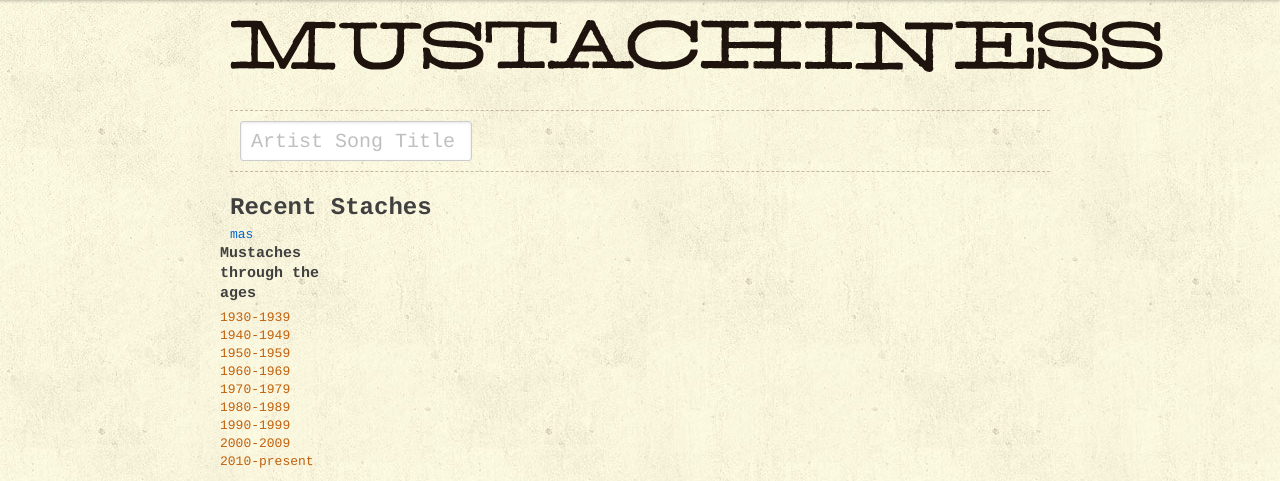
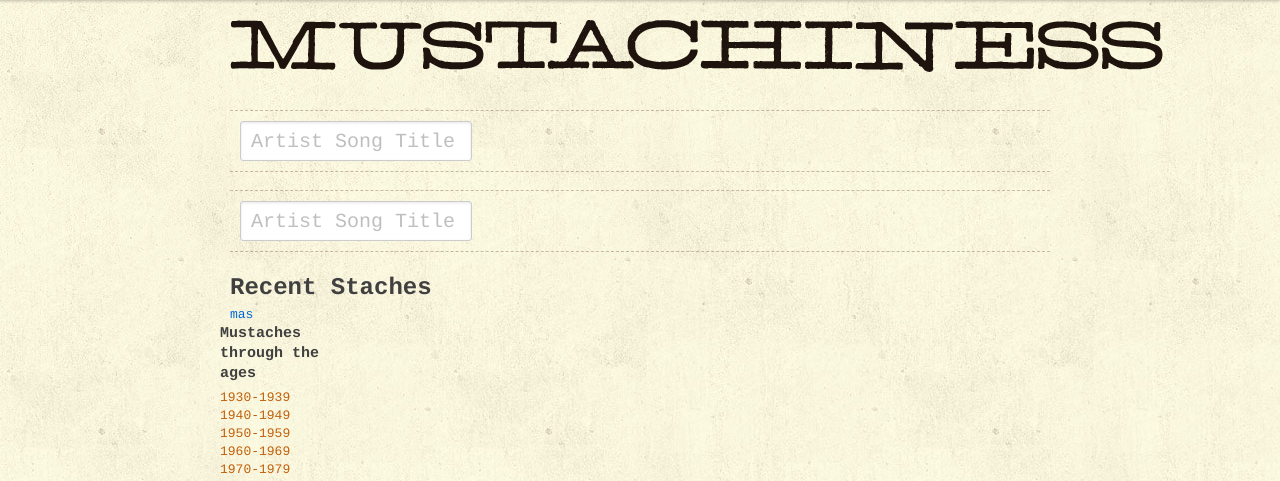
Before and after one commit to exfm/mustachiness, a Flask app: page / in a window 1280 px wide. Shown: the part 40-521 px from the top of the page. Run offline with Flask 2, Linux system fonts and the light colour scheme; data that the repository does not hold is empty; some libraries are stand-ins or nearby versions.

Commit message:
move search into base above rows

```diff
--- a/templates/base.html
+++ b/templates/base.html
@@ -100,6 +100,9 @@
         <div class="page-header">
           <h1>Mustachiness</h1>
         </div>
+        <form id="make" action="/make">
+          <input type="text" placeholder="Artist Song Title" name="q" />
+        </form>
         <div class="row">
           <div class="span14">
             {% block body %}
```
